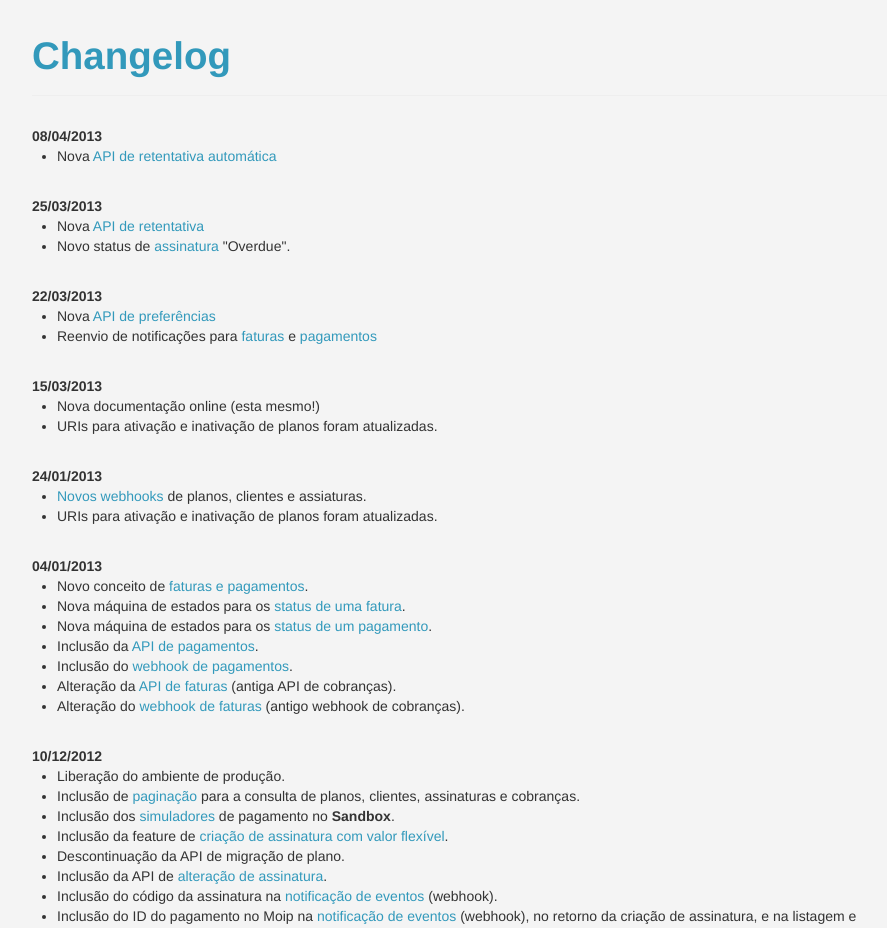
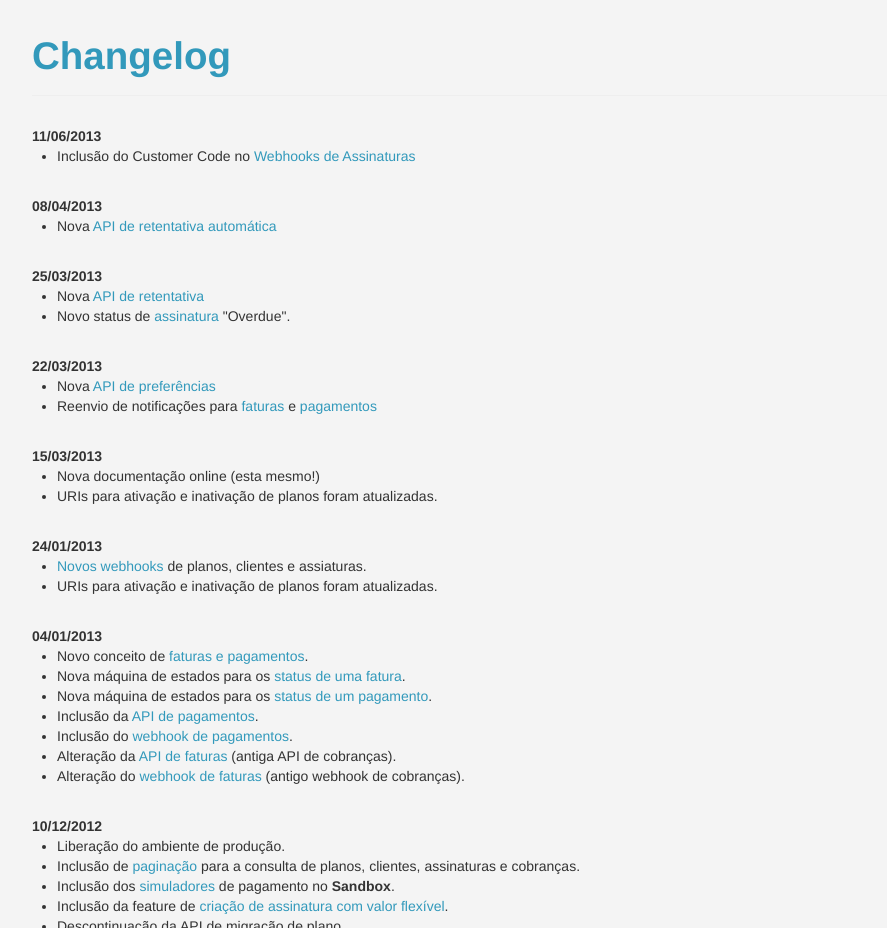
Before and after one commit to moiplabs/assinaturas-docs, a plain HTML site: page index.html in a window 1280 px wide. Shown: the part 3720-4648 px from the top of the page, without its empty margins (323-1210 px from the left). Drawn offline with Linux system fonts and the light colour scheme.

Commit message:
update_changelog

```diff
--- a/index.html
+++ b/index.html
@@ -358,6 +358,10 @@
                             <h1>Changelog</h1>
                         </div>
                         <div>
+                            <strong>11/06/2013</strong>
+                            <ul>
+                                <li>Inclusão do Customer Code no <a href="webhooks.html#assinatura">Webhooks de Assinaturas</a></li>
+                            </ul><br>
                             <strong>08/04/2013</strong>
                             <ul>
                                 <li>Nova <a href="api.html#retentativa_automatica">API de retentativa automática</a></li>
```
